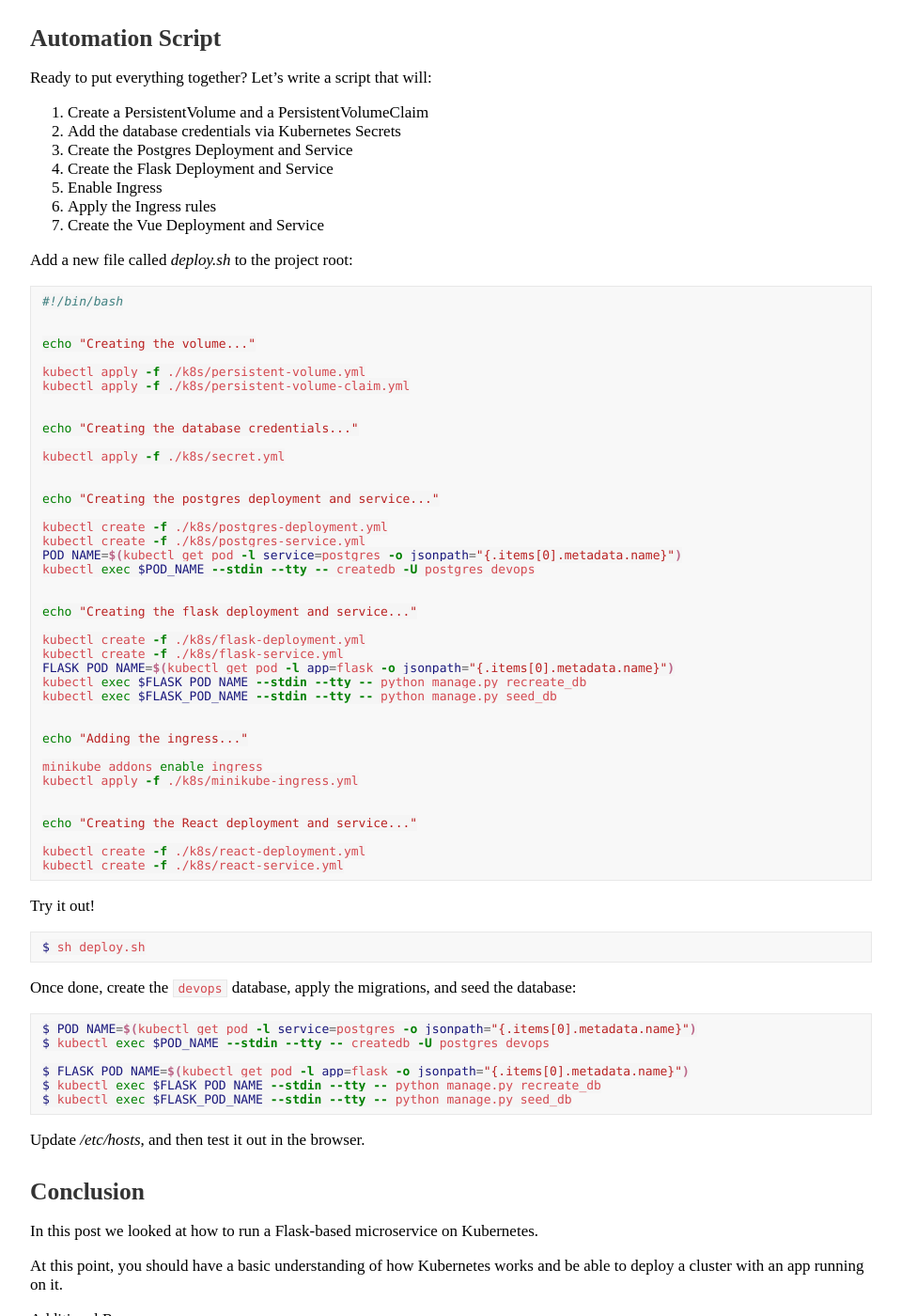
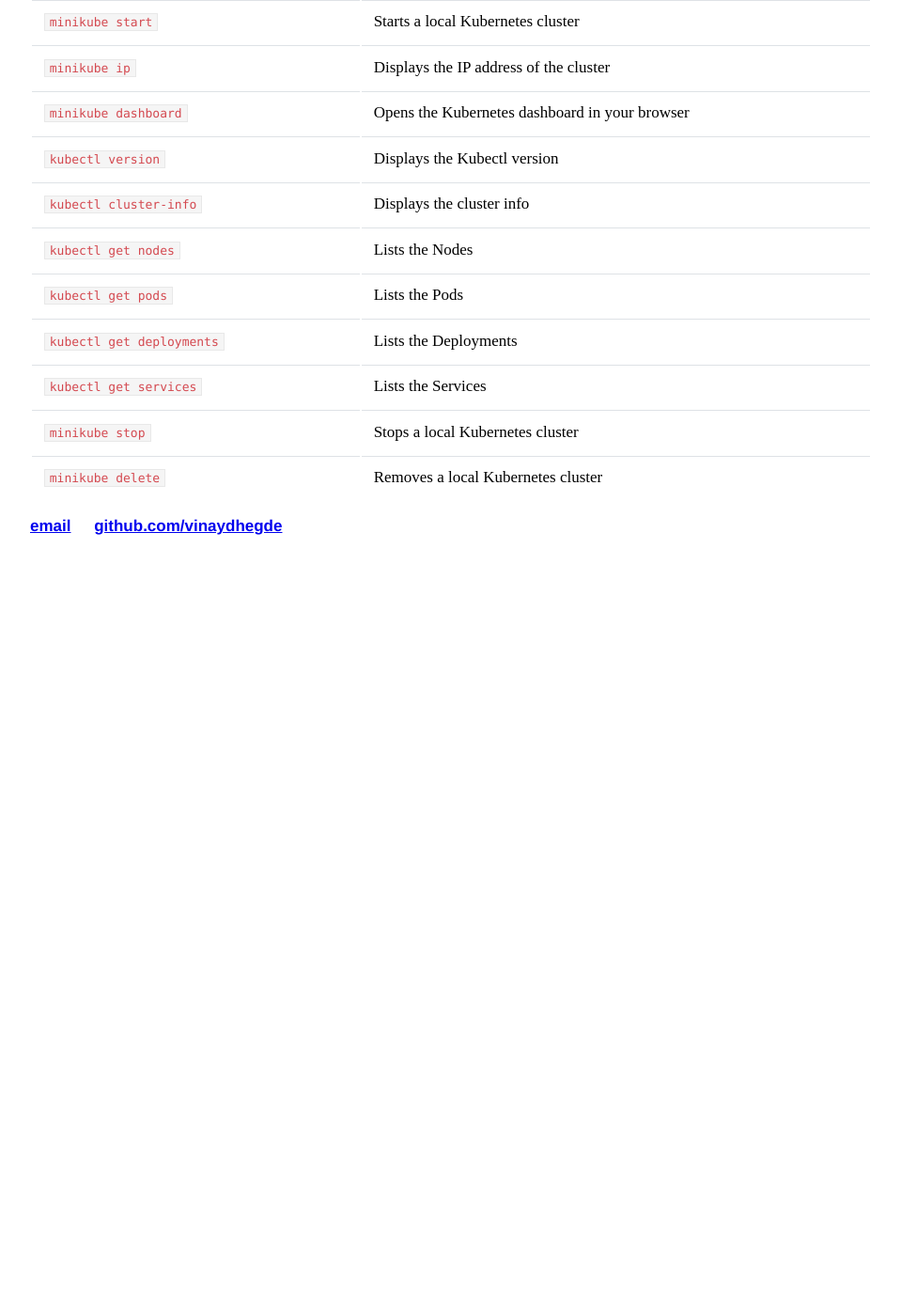
Before and after one commit to vinaydhegde/vinaydhegde.github.io, a Jekyll site: the page built from _posts/2020-04-05-Deploy and run a microservce in Kubernetes.md, in a window 1280 px wide and 1400 px high, scrolled down 20736 px. Shown: the whole window at 94% size, without its empty margins (160-1119 px from the left). Built offline with Jekyll 4.4.1, drawn with Linux system fonts in a browser that asks for light colours; after the commit the page ends 21366 px from its top, so only the background shows below that; some of the changed text lies outside the part shown.

Commit message:
Update 2020-04-05-Deploy and run a microservce in Kubernetes.md

````diff
--- a/_posts/2020-04-05-Deploy and run a microservce in Kubernetes.md
+++ b/_posts/2020-04-05-Deploy and run a microservce in Kubernetes.md
@@ -723,18 +723,18 @@
       paths:
       - path: /
         backend:
-          serviceName: react
+          serviceName: devopstree-react
           servicePort: 8080
-      - path: /devops
+      - path: /devopstree
         backend:
-          serviceName: flask
+          serviceName: devopstree-flask
           servicePort: 5000
 ```
 
 Here, we defined the following HTTP rules:
 
-1. `/` - routes requests to the React Service (which we still need to set up)
-1. `/devops` - routes requests to the Flask Service
+1. `/` - routes requests to the React Service (which we are going to setup in the coming steps)
+1. `/devopstree` - routes requests to the Flask Service
 
 Enable the Ingress [addon](https://github.com/kubernetes/minikube/tree/master/deploy/addons/ingress):
 
@@ -742,13 +742,13 @@
 $ minikube addons enable ingress
 ```
 
-Create the Ingress object:
+Create the Ingress object: 'minikube-ingress'
 
 ```sh
-$ kubectl apply -f ./k8s/minikube-ingress.yml
+$ kubectl apply -f ./k8s/devopstree-minikube-ingress.yml
 ```
 
-Next, you need to update your */etc/hosts* file to route requests from the host we defined, `devops-tree`, to the Minikube instance.
+Update the */etc/hosts* file to route requests from the host we defined, `devops-tree`, to the Minikube instance.
 
 Add an entry to */etc/hosts*:
 
@@ -758,45 +758,22 @@
 
 Try it out:
 
-1. http://devops-tree/devops
+1. http://devops-tree/devopstree
 
-    ```json
-    {
-    "name": "Devops",
-    "tooltip": "Devops tree",
-    "children": [
-      {
-        "name": "DBs",
-        "tooltip":"Databases",
-        "children": [
-          {
-            "name": "Oracle DB",
-            "tooltip": "From Oracle"
-          },
-          {
-            "name": "PostgreSql",
-            "tooltip": "open source object-relational database system"
-          },
-          {
-            "name": "MongoDB",
-            "tooltip": "NoSQL database program"
-          }
-        ]
+It should list the JSON elements.
 
-      },
-    ]
- }
-```
 
 ## React
 
-Moving right along, review the React project along with the associated Dockerfiles:
+## Deployment: devopstree-deployment-react
+
+Review the `React` project along with the associated Dockerfiles:
 
 1. "services/client"
 1. */services/client/Dockerfile*
-1. */services/client/Dockerfile-minikube*
+1. */services/client/Dockerfile-k8s*
 
-*k8s/react-deployment.yml*:
+*k8s/devopstree-deployment-react.yml*:
 
 ```yaml
 apiVersion: apps/v1
@@ -804,24 +781,24 @@
 metadata:
   creationTimestamp: null
   labels:
-    name: react
-  name: react
+    name: devopstree-react
+  name: devopstree-react
 spec:
   progressDeadlineSeconds: 2147483647
   replicas: 1
   selector:
     matchLabels:
-      app: react
+      app: devopstree-react
   template:
     metadata:
       creationTimestamp: null
       labels:
-        app: react
+        app: devopstree-react
     spec:
       containers:
-      - image: vinaydhegde/react-kubernetes:latest
+      - image: vinaydhegde/devopstree-react:latest
         imagePullPolicy: Always
-        name: react
+        name: devopstree-react
         resources: {}
         terminationMessagePath: /dev/termination-log
         terminationMessagePolicy: File
@@ -832,49 +809,58 @@
       terminationGracePeriodSeconds: 30
 ```
 
-Again, either use my image or build and push your own image to Docker Hub:
+Again, you can either use my docker image or build your own & push it to Docker Hub:
 
 ```sh
-$ docker build -t <YOUR_DOCKERHUB_NAME>/react-kubernetes ./services/client \
-    -f ./services/client/Dockerfile-minikube
-$ docker push <YOUR_DOCKERHUB_NAME>/react-kubernetes
+$ docker build -t <YOUR_DOCKERHUB_NAME>/devopstree-react ./services/client \
+    -f ./services/client/Dockerfile-k8s
+$ docker push <YOUR_DOCKERHUB_NAME>/devopstree-react
 ```
 
 Create the Deployment:
 
 ```sh
-$ kubectl create -f ./k8s/react-deployment.yml
+$ kubectl create -f ./k8s/devopstree-deployment-react.yml
 ```
 
-Verify that a Pod was created along with the Deployment:
+Check whether a Pod is created along with the Deployment:
 
 ```sh
-$ kubectl get deployments react
-NAME      DESIRED   CURRENT   UP-TO-DATE   AVAILABLE   AGE
-react     1         1         1            1           4m
+$ kubectl get deployments devopstree-react
+
+NAME               READY   UP-TO-DATE   AVAILABLE   AGE
+devopstree-react   1/1     1            1           5m21s
 
 $ kubectl get pods
-NAME                        READY     STATUS    RESTARTS   AGE
-flask-6844c9569-5znvr       1/1       Running   0          5h
-postgres-6fb596d5b-mqmzz    1/1       Running   0          8h
-react-5d56c9549f-jgjhk      1/1       Running   0          9m
+
+NAME                                   READY   STATUS    RESTARTS   AGE
+devopstree-flask-64988ffb68-8v82n      1/1     Running   0          48m
+devopstree-postgres-7bbcc445dc-lrzx9   1/1     Running   0          98m
+devopstree-react-6c8b7c8cc6-t2xsn      1/1     Running   0          5m57s
 ```
 
-> How would you verify that the Pod and Deployment were created successfully in the dashboard?
+> Verify, Pod and Deployment were created successfully in the dashboard.
 
-*k8s/react-service.yml*:
+<img src="/images/k8s/react-deployment.png" style="max-width:80%;padding-top:20px;padding-bottom:20px;" alt="react deployment">
+
+<img src="/images/k8s/react-pod.png" style="max-width:80%;padding-top:20px;padding-bottom:20px;" alt="react pod">
+
+
+## Service: devopstree-service-react
+
+*k8s/devopstree-service-react.yml*:
 
 ```yaml
 apiVersion: v1
 kind: Service
 metadata:
-  name: react
+  name: devopstree-react
   labels:
-    service: react
-  name: react
+    service: devopstree-react
+  name: devopstree-react
 spec:
   selector:
-    app: react
+    app: devopstree-react
   ports:
   - port: 8080
     targetPort: 8080
@@ -883,12 +869,17 @@
 Create the service:
 
 ```sh
-$ kubectl create -f ./k8s/react-service.yml
+$ kubectl create -f ./k8s/devopstree-service-react.yml
 ```
+<img src="/images/k8s/react-service.png" style="max-width:80%;padding-top:20px;padding-bottom:20px;" alt="react service">
 
-Ensure [http://devops-tree/](http://devops-tree/) works as expected.
 
-<img src="/assets/img/blog/flask-kubernetes/bookshelf.png" style="max-width:80%;padding-top:20px;padding-bottom:10px;" alt="devops-tree app">
+Yes, we are DONE.
+
+You can access the app at: [http://devops-tree/](http://devops-tree)
+
+<img src="/images/k8s/devopstree.png" style="max-width:80%;padding-top:20px;padding-bottom:20px;" alt="DevopsTree app">
+
 
 ## Scaling
 
@@ -897,43 +888,27 @@
 For example, let's add another Flask Pod to the cluster:
 
 ```sh
-$ kubectl scale deployment flask --replicas=2
+$ kubectl scale deployment devopstree-flask --replicas=2
 ```
 
 Confirm:
 
 ```sh
-$ kubectl get deployments flask
+$ kubectl get deployments devopstree-flask
 
-NAME      DESIRED   CURRENT   UP-TO-DATE   AVAILABLE   AGE
-flask     2         2         2            2           45m
+NAME               READY   UP-TO-DATE   AVAILABLE   AGE
+devopstree-flask   2/2     2            2           62m
 ```
 
 ```sh
 $ kubectl get pods -o wide
 
-NAME                        READY     STATUS    RESTARTS   AGE       IP           NODE
-flask-6844c9569-5znvr       1/1       Running   0          20s       172.17.0.12  minikube
-flask-6844c9569-4xmws       1/1       Running   0          4h        172.17.0.13  minikube
-postgres-6fb596d5b-mqmzz    1/1       Running   0          9h        172.17.0.3   minikube
-react-5d56c9549f-jgjhk      1/1       Running   0          14m       172.17.0.4   minikube
+NAME                                   READY   STATUS    RESTARTS   AGE     IP            NODE
+devopstree-flask-64988ffb68-8v82n      1/1     Running   0          63m     172.18.0.7    minikube
+devopstree-flask-64988ffb68-j5drv      1/1     Running   0          2m25s   172.18.0.10   minikube
+devopstree-postgres-7bbcc445dc-lrzx9   1/1     Running   0          112m    172.18.0.6    minikube
+devopstree-react-6c8b7c8cc6-t2xsn      1/1     Running   0          20m     172.18.0.9    minikube
 ```
-
-Make a few requests to the service:
-
-```sh
-$ for ((i=1;i<=10;i++)); do curl http://devops-tree/devops; done
-```
-
-You should see different `container_id`s being returned, indicating that requests are being routed appropriately via a round robin algorithm between the two replicas:
-
-```sh
-{"container_id":"flask-6844c9569-5znvr"}
-{"container_id":"flask-6844c9569-4xmws"}
-{"container_id":"flask-6844c9569-5znvr"}
-```
-
-What happens if you scale down as traffic is hitting the cluster? Open two terminal windows and test this on your on. You should see traffic being re-routed appropriately. Try it again, but this time scale up.
 
 ## Helpful Commands
 
@@ -951,98 +926,3 @@
 | `kubectl get services`      | Lists the Services                                   |
 | `minikube stop`             | Stops a local Kubernetes cluster                     |
 | `minikube delete`           | Removes a local Kubernetes cluster                   |
-
-> Check out the [Kubernetes Cheatsheet](https://github.com/dennyzhang/cheatsheet-kubernetes-A4) for more commands.
-
-## Automation Script
-
-Ready to put everything together? Let’s write a script that will:
-
-1. Create a PersistentVolume and a PersistentVolumeClaim
-1. Add the database credentials via Kubernetes Secrets
-1. Create the Postgres Deployment and Service
-1. Create the Flask Deployment and Service
-1. Enable Ingress
-1. Apply the Ingress rules
-1. Create the Vue Deployment and Service
-
-
-Add a new file called *deploy.sh* to the project root:
-
-```sh
-#!/bin/bash
-
-
-echo "Creating the volume..."
-
-kubectl apply -f ./k8s/persistent-volume.yml
-kubectl apply -f ./k8s/persistent-volume-claim.yml
-
-
-echo "Creating the database credentials..."
-
-kubectl apply -f ./k8s/secret.yml
-
-
-echo "Creating the postgres deployment and service..."
-
-kubectl create -f ./k8s/postgres-deployment.yml
-kubectl create -f ./k8s/postgres-service.yml
-POD_NAME=$(kubectl get pod -l service=postgres -o jsonpath="{.items[0].metadata.name}")
-kubectl exec $POD_NAME --stdin --tty -- createdb -U postgres devops
-
-
-echo "Creating the flask deployment and service..."
-
-kubectl create -f ./k8s/flask-deployment.yml
-kubectl create -f ./k8s/flask-service.yml
-FLASK_POD_NAME=$(kubectl get pod -l app=flask -o jsonpath="{.items[0].metadata.name}")
-kubectl exec $FLASK_POD_NAME --stdin --tty -- python manage.py recreate_db
-kubectl exec $FLASK_POD_NAME --stdin --tty -- python manage.py seed_db
-
-
-echo "Adding the ingress..."
-
-minikube addons enable ingress
-kubectl apply -f ./k8s/minikube-ingress.yml
-
-
-echo "Creating the React deployment and service..."
-
-kubectl create -f ./k8s/react-deployment.yml
-kubectl create -f ./k8s/react-service.yml
-```
-
-Try it out!
-
-```sh
-$ sh deploy.sh
-```
-
-Once done, create the `devops` database, apply the migrations, and seed the database:
-
-```sh
-$ POD_NAME=$(kubectl get pod -l service=postgres -o jsonpath="{.items[0].metadata.name}")
-$ kubectl exec $POD_NAME --stdin --tty -- createdb -U postgres devops
-
-$ FLASK_POD_NAME=$(kubectl get pod -l app=flask -o jsonpath="{.items[0].metadata.name}")
-$ kubectl exec $FLASK_POD_NAME --stdin --tty -- python manage.py recreate_db
-$ kubectl exec $FLASK_POD_NAME --stdin --tty -- python manage.py seed_db
-```
-
-Update */etc/hosts*, and then test it out in the browser.
-
-## Conclusion
-
-In this post we looked at how to run a Flask-based microservice on Kubernetes.
-
-At this point, you should have a basic understanding of how Kubernetes works and be able to deploy a cluster with an app running on it.
-
-Additional Resources:
-
-1. [Learn Kubernetes Basics](https://kubernetes.io/docs/tutorials/kubernetes-basics/)
-1. [Configuration Best Practices](https://kubernetes.io/docs/concepts/configuration/overview/)
-1. [Deploy and Run an Application in Kubernetes](https://vinaydhegde.github.io/)
-
-
-You can find the code in the [devops-tree-k8s](https://github.com/vinaydhegde/devops-tree-k8s) repo on GitHub.
````
Also changed, not shown: other parts of _posts/2020-04-05-Deploy and run a microservce in Kubernetes.md (+2 -2 lines).
